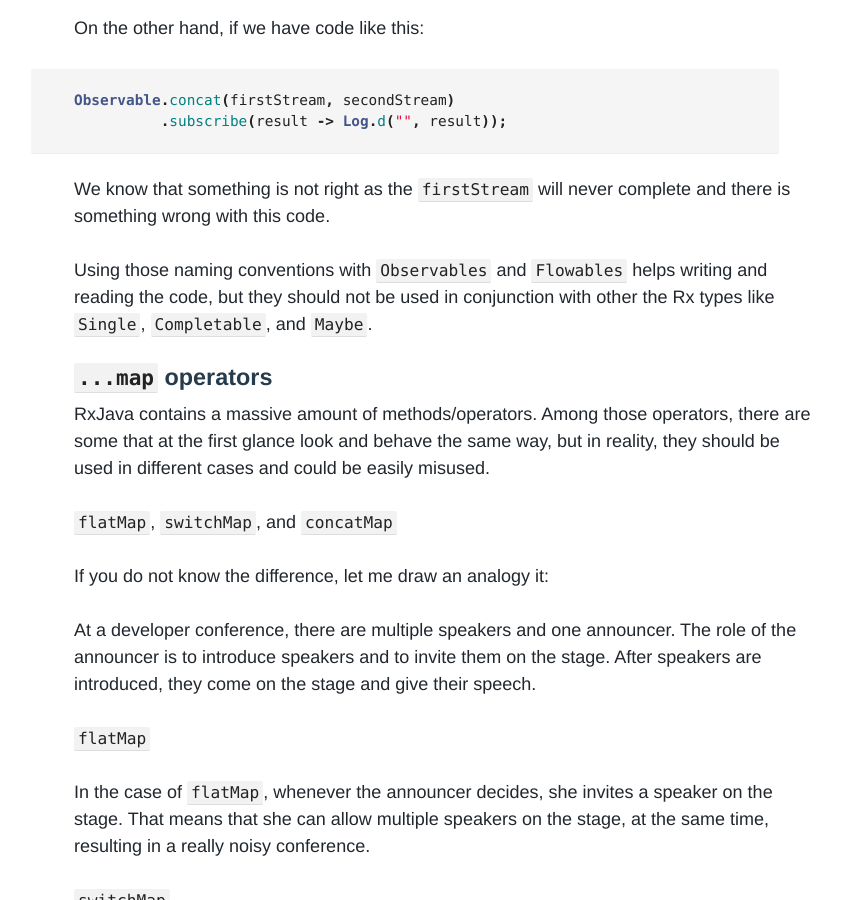
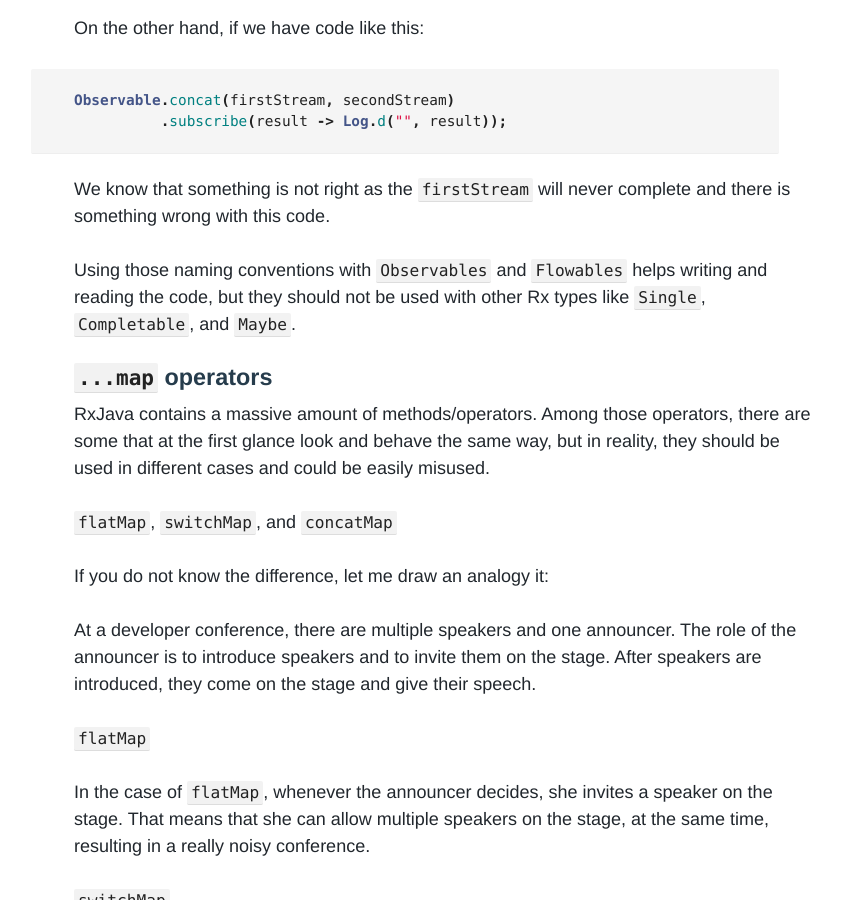
Before and after one commit to upday/upday.github.io, a Jekyll site: the page built from _posts/blog/2016-10-20-reactive_frustrations_1.md, in a window 1280 px wide and 900 px high, scrolled down 3353 px. Shown: the whole window, without its empty margins (192-1033 px from the left). Built offline with Jekyll 4.4.1, drawn with Linux system fonts in a browser that asks for light colours; nearby versions of some CDN libraries; some web fonts are replaced; comment, search, counter and statistics services are not loaded.

Commit message:
Rephrasing

```diff
--- a/_posts/blog/2016-10-20-reactive_frustrations_1.md
+++ b/_posts/blog/2016-10-20-reactive_frustrations_1.md
@@ -135,7 +135,7 @@ Observable.concat(firstStream, secondStream)
 
 We know that something is not right as the `firstStream` will never complete and there is something wrong with this code.
 
-Using those naming conventions with `Observables` and `Flowables` helps writing and reading the code, but they should not be used in conjunction with other the Rx types like `Single`, `Completable`, and `Maybe`.
+Using those naming conventions with `Observables` and `Flowables` helps writing and reading the code, but they should not be used with other Rx types like `Single`, `Completable`, and `Maybe`.
 
 
 ### `...map` operators
```
